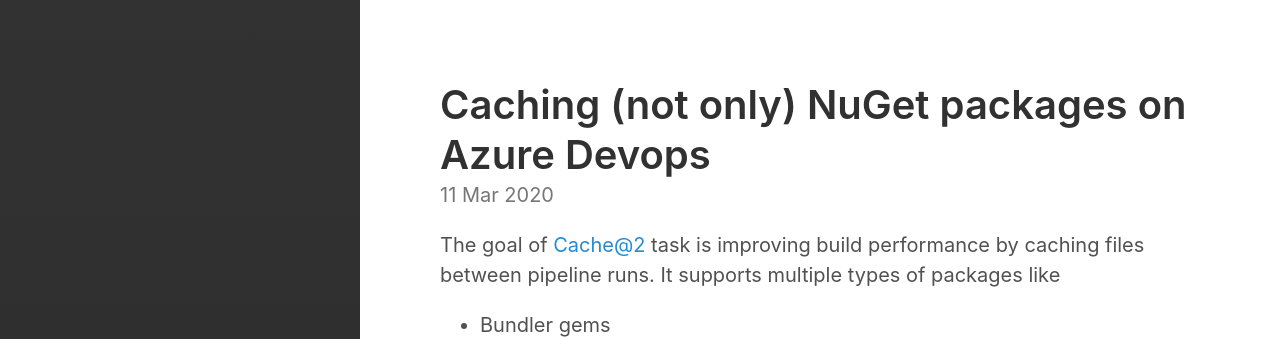
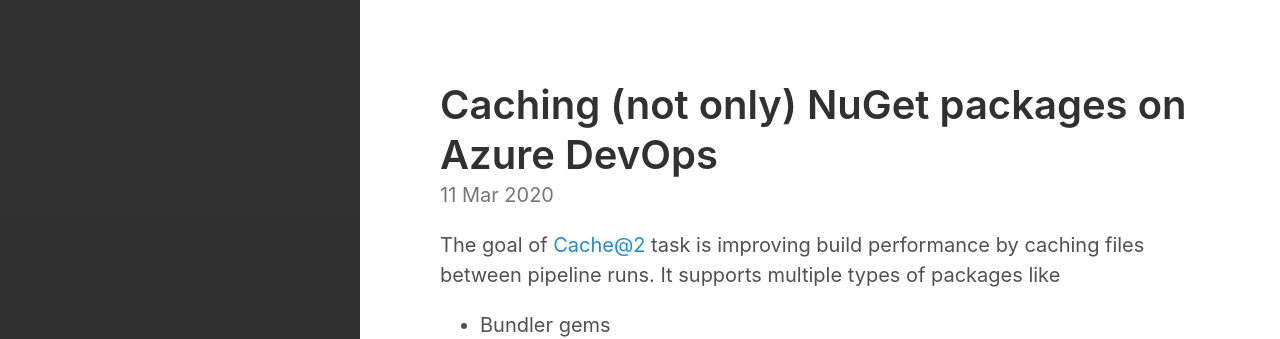
Before and after one commit to kmadof/kmadof.github.io, a Jekyll site: the page built from _posts/2020-03-11-caching-not-only-nuget-packages-on-azure-devops.md, in a window 1280 px wide. Shown: the top 339 px of the page. Built offline with Jekyll 4.4.1, drawn with Linux system fonts in a browser that asks for light colours.

Commit message:
Fixed typo

```diff
--- a/_posts/2020-03-11-caching-not-only-nuget-packages-on-azure-devops.md
+++ b/_posts/2020-03-11-caching-not-only-nuget-packages-on-azure-devops.md
@@ -1,6 +1,6 @@
 ---
 layout: post
-title: Caching (not only) NuGet packages on Azure Devops
+title: Caching (not only) NuGet packages on Azure DevOps
 date: 2020-03-11
 excerpt_separator:  <!--more-->
 tags: DevOps AzureDevOps
```
